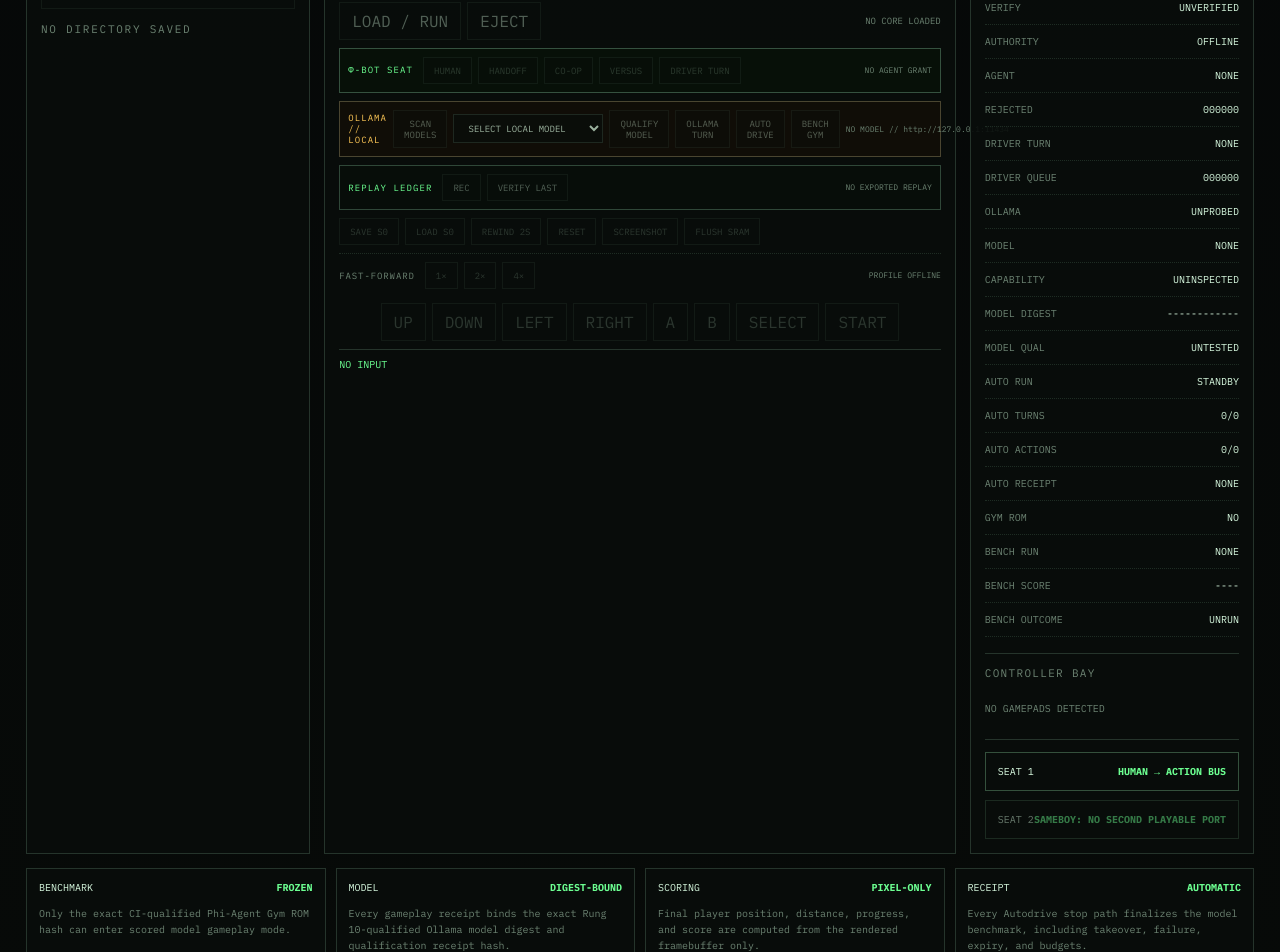
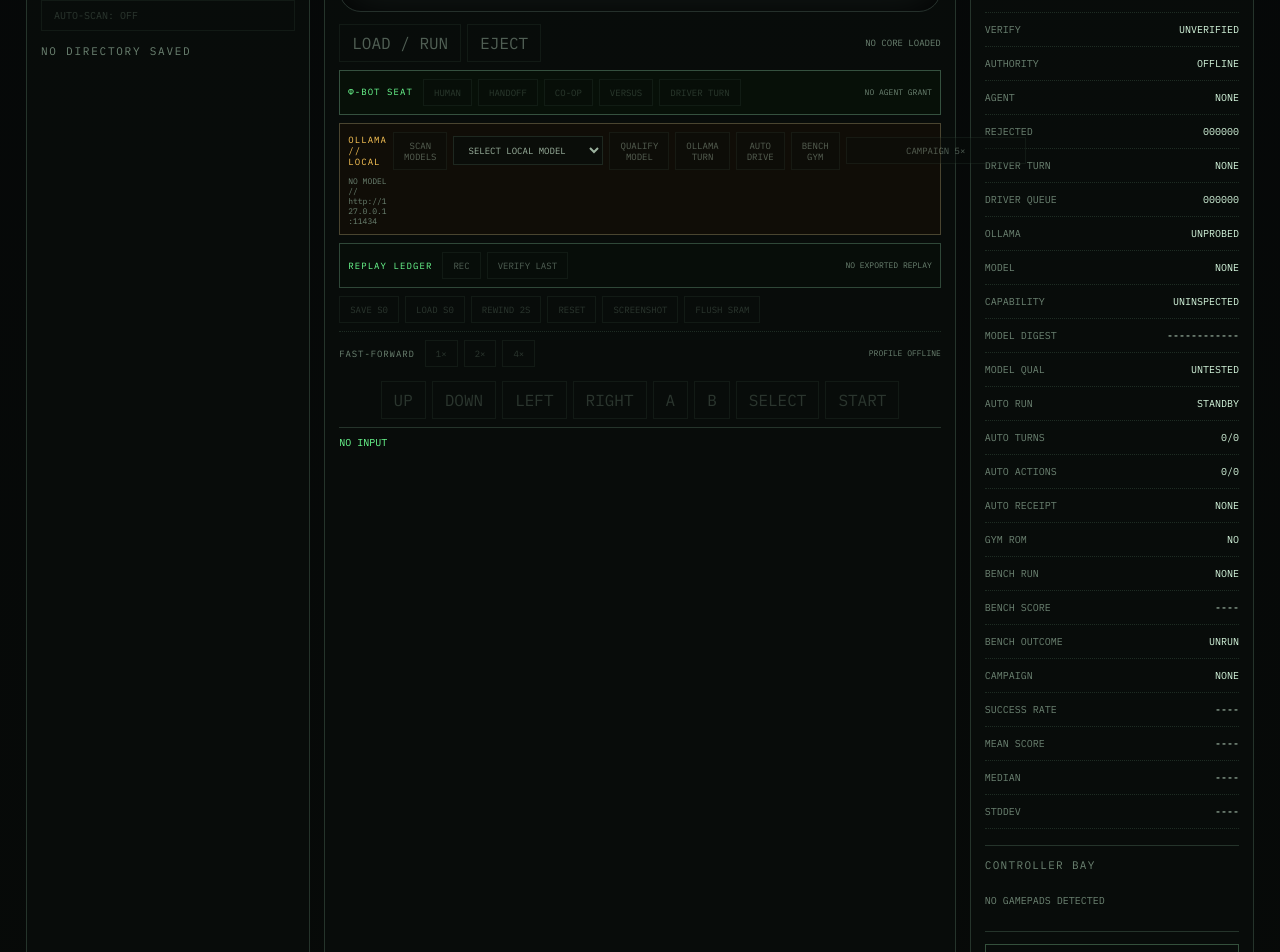
Before and after one commit to MichaelWave369/PhiCade, a React (Vite) app in the folder apps/desktop/: page / in a window 1280 px wide. Shown: the part 840-1792 px from the top of the page. Built offline with nearby package versions, Linux system fonts and the light colour scheme.

Commit message:
feat: add automatic five-trial benchmark campaigns

```diff
--- a/apps/desktop/src/App.tsx
+++ b/apps/desktop/src/App.tsx
@@ -14,13 +14,17 @@ import {
   isNativeShell,
   captureScreenshot,
   cancelAgentTurn,
+  cancelBenchmarkCampaign,
   completeOllamaTurn,
+  continueBenchmarkCampaign,
   failAutodriveProvider,
   flushGameSave,
   getAuthorityStatus,
   getAutodriveStatus,
   getDriverStatus,
+  getBenchmarkCampaignStatus,
   getLastAutodriveReceipt,
+  getLastBenchmarkCampaignReceipt,
   getLastModelGameplayBenchmark,
   getOllamaQualificationStatus,
   issueAgentTurn,
@@ -29,6 +33,7 @@ import {
   loadSettings,
   setControlMode,
   startAutodrive,
+  startBenchmarkCampaign,
   startModelGameplayBenchmark,
   stopAutodrive,
   submitAgentTurn,
@@ -49,6 +54,8 @@ import {
   type AutodriveArtifact,
   type AutodriveStatus,
   type AuthorityStatus,
+  type BenchmarkCampaignArtifact,
+  type BenchmarkCampaignStatus,
   type ControlMode,
   type FramePacket,
   type GameProfile,
@@ -65,10 +72,10 @@ const PHIBOT_AGENT_ID = "phi-local";
 const AGENT_GYM_ROM_SHA256 = "353e69e859f50f5ef14f0221e386b18b8194f771cc603696530a59617593c59e";
 
 const milestones = [
-  ["BENCHMARK", "FROZEN", "Only the exact CI-qualified Phi-Agent Gym ROM hash can enter scored model gameplay mode."],
-  ["MODEL", "DIGEST-BOUND", "Every gameplay receipt binds the exact Rung 10-qualified Ollama model digest and qualification receipt hash."],
-  ["SCORING", "PIXEL-ONLY", "Final player position, distance, progress, and score are computed from the rendered framebuffer only."],
-  ["RECEIPT", "AUTOMATIC", "Every Autodrive stop path finalizes the model benchmark, including takeover, failure, expiry, and budgets."],
+  ["TRIALS", "REPEATED", "Campaigns run 3–20 frozen trials; the desktop default is five."],
+  ["PINS", "RECHECKED", "Before every continuation trial, native PhiCade re-queries Ollama and rejects digest drift."],
+  ["EVIDENCE", "IMMUTABLE", "Campaign summaries reference SHA-256 hashes of individual Rung 12 trial receipts."],
+  ["STATS", "NATIVE", "Success rate, mean, median, min/max, and population standard deviation are computed by the shared runtime."],
 ] as const;
 
 function decodeBase64(value: string): Uint8Array {
@@ -123,6 +130,8 @@ export function App() {
   const [benchmarkRunning, setBenchmarkRunning] = useState(false);
   const [benchmarkRunId, setBenchmarkRunId] = useState<number | null>(null);
   const [lastModelBenchmark, setLastModelBenchmark] = useState<ModelBenchmarkArtifact | null>(null);
+  const [campaignStatus, setCampaignStatus] = useState<BenchmarkCampaignStatus | null>(null);
+  const [lastCampaign, setLastCampaign] = useState<BenchmarkCampaignArtifact | null>(null);
   const [scanning, setScanning] = useState(false);
 
   useEffect(() => {
@@ -608,6 +617,80 @@ export function App() {
     }
   };
 
+  const beginBenchmarkCampaign = async () => {
+    if (!settings.ollamaModel) {
+      setNotice("SELECT A LOCAL OLLAMA MODEL FIRST");
+      return;
+    }
+    if (!session || session.gameKey !== AGENT_GYM_ROM_SHA256) {
+      setNotice("CAMPAIGN REQUIRES THE EXACT PHI-AGENT GYM ROM");
+      return;
+    }
+
+    providerBusyRef.current = true;
+    setProviderBusy(true);
+    try {
+      const qualification = await getOllamaQualificationStatus(
+        settings.ollamaBaseUrl,
+        settings.ollamaModel,
+      );
+      setModelQualification(qualification);
+      if (!qualification.qualified) {
+        throw new Error("selected model digest is not qualified for campaign play");
+      }
+
+      const started = await startBenchmarkCampaign(
+        settings.ollamaBaseUrl,
+        "ollama",
+        settings.ollamaModel,
+        qualification.details.digest,
+        defaultAutodrivePolicy,
+        5,
+      );
+      frameRef.current = started.benchmark.autodrive.startedFrame;
+      setFrameNumber(started.benchmark.autodrive.startedFrame);
+      gamepadRef.current = emptyGameBoyButtons();
+      setAutodrive(started.benchmark.autodrive);
+      setAuthority(await getAuthorityStatus());
+      setDriverPendingTurnId(null);
+      setDriverQueuedActions(0);
+      setBenchmarkRunning(true);
+      setBenchmarkRunId(started.benchmark.benchmarkRunId);
+      setCampaignStatus(started.status);
+      setLastCampaign(null);
+      setLastModelBenchmark(null);
+      setLastAutodrive(null);
+      setNotice(
+        `CAMPAIGN #${started.status.campaignId} // TRIAL 1/${started.status.totalTrials} // DIGEST ${started.status.modelDigest.slice(0, 12)}…`,
+      );
+    } catch (error) {
+      setNotice(`CAMPAIGN START ERROR // ${String(error)}`);
+    } finally {
+      providerBusyRef.current = false;
+      setProviderBusy(false);
+    }
+  };
+
+  const endBenchmarkCampaign = async () => {
+    providerBusyRef.current = false;
+    setProviderBusy(false);
+    try {
+      const artifact = await cancelBenchmarkCampaign();
+      setLastCampaign(artifact);
+      setCampaignStatus(await getBenchmarkCampaignStatus());
+      setAutodrive(await getAutodriveStatus());
+      setBenchmarkRunning(false);
+      setBenchmarkRunId(null);
+      setDriverPendingTurnId(null);
+      setDriverQueuedActions(0);
+      setNotice(
+        `CAMPAIGN #${artifact.receipt.campaignId} PARTIAL // ${artifact.receipt.completedTrials}/${artifact.receipt.totalTrials} TRIALS // MEAN ${artifact.receipt.stats.meanScore1000?.toFixed(1) ?? "N/A"}`,
+      );
+    } catch (error) {
+      setNotice(`CAMPAIGN END ERROR // ${String(error)}`);
+    }
+  };
+
   const endAutodrive = async () => {
     providerBusyRef.current = false;
     setProviderBusy(false);
@@ -680,22 +763,62 @@ export function App() {
       return;
     }
 
-    void getLastModelGameplayBenchmark()
-      .then((artifact) => {
+    setBenchmarkRunning(false);
+    void (async () => {
+      try {
+        const artifact = await getLastModelGameplayBenchmark();
         if (!artifact) return;
         setLastModelBenchmark(artifact);
-        setBenchmarkRunning(false);
+
+        const campaign = await getBenchmarkCampaignStatus();
+        setCampaignStatus(campaign);
+
+        if (campaign?.active && campaign.completedTrials < campaign.totalTrials) {
+          setNotice(
+            `CAMPAIGN #${campaign.campaignId} // TRIAL ${campaign.completedTrials}/${campaign.totalTrials} SEALED // RECHECKING DIGEST`,
+          );
+          const continued = await continueBenchmarkCampaign(settings.ollamaBaseUrl);
+          frameRef.current = continued.benchmark.autodrive.startedFrame;
+          setFrameNumber(continued.benchmark.autodrive.startedFrame);
+          gamepadRef.current = emptyGameBoyButtons();
+          setAutodrive(continued.benchmark.autodrive);
+          setAuthority(await getAuthorityStatus());
+          setDriverPendingTurnId(null);
+          setDriverQueuedActions(0);
+          setBenchmarkRunId(continued.benchmark.benchmarkRunId);
+          setCampaignStatus(continued.status);
+          setBenchmarkRunning(true);
+          setNotice(
+            `CAMPAIGN #${continued.status.campaignId} // TRIAL ${continued.status.completedTrials + 1}/${continued.status.totalTrials} // DIGEST RECONFIRMED`,
+          );
+          return;
+        }
+
+        if (campaign && !campaign.active) {
+          const summary = await getLastBenchmarkCampaignReceipt();
+          if (summary) {
+            setLastCampaign(summary);
+            setBenchmarkRunId(null);
+            const stats = summary.receipt.stats;
+            setNotice(
+              `CAMPAIGN COMPLETE // ${stats.successfulTrials}/${stats.totalTrials} SUCCESS // MEAN ${stats.meanScore1000?.toFixed(1) ?? "N/A"} // σ ${stats.populationStddevScore1000?.toFixed(1) ?? "N/A"}`,
+            );
+            return;
+          }
+        }
+
         setBenchmarkRunId(null);
         const receipt = artifact.receipt;
         const score = receipt.score1000 === null ? "SCORING ERROR" : `${receipt.score1000}/1000`;
         setNotice(
           `MODEL BENCHMARK COMPLETE // ${score} // ${receipt.taskSuccess ? "TARGET REACHED" : "INCOMPLETE"} // ${receipt.stopReason.toUpperCase()}`,
         );
-      })
-      .catch((error) => {
-        setNotice(`MODEL BENCHMARK RECEIPT ERROR // ${String(error)}`);
-      });
-  }, [benchmarkRunning, autodrive]);
+      } catch (error) {
+        setBenchmarkRunId(null);
+        setNotice(`BENCHMARK / CAMPAIGN CONTINUATION ERROR // ${String(error)}`);
+      }
+    })();
+  }, [benchmarkRunning, autodrive, settings.ollamaBaseUrl]);
 
   const changeControlMode = async (mode: ControlMode) => {
     if (mode === "human") {
@@ -850,6 +973,8 @@ export function App() {
       setBenchmarkRunning(false);
       setBenchmarkRunId(null);
       setLastModelBenchmark(null);
+      setCampaignStatus(null);
+      setLastCampaign(null);
 
       const info = await startEmulation(corePath, selectedGame.path);
       const [initialAuthority, initialDriver] = await Promise.all([
@@ -891,6 +1016,8 @@ export function App() {
       setBenchmarkRunning(false);
       setBenchmarkRunId(null);
       setLastModelBenchmark(null);
+      setCampaignStatus(null);
+      setLastCampaign(null);
       providerBusyRef.current = false;
       setProviderBusy(false);
       setNotice("CORE SESSION STOPPED // BATTERY RAM FLUSHED");
@@ -917,6 +1044,7 @@ export function App() {
           <span><i className={`lamp ${ollamaOnline ? "lamp-green" : "lamp-amber"}`} /> OLLAMA {providerBusy ? "THINKING" : ollamaOnline ? "LOCAL" : "UNPROBED"}</span>
           <span><i className={`lamp ${autodrive?.active ? "lamp-amber" : "lamp-green"}`} /> AUTODRIVE {autodrive?.active ? `RUN ${autodrive.runId}` : autodrive?.stopReason?.toUpperCase() ?? "STANDBY"}</span>
           <span><i className={`lamp ${benchmarkRunning ? "lamp-amber" : lastModelBenchmark ? "lamp-green" : "lamp-green"}`} /> BENCH {benchmarkRunning ? `RUN ${benchmarkRunId}` : lastModelBenchmark ? `${lastModelBenchmark.receipt.score1000 ?? "ERR"}/1000` : "STANDBY"}</span>
+          <span><i className={`lamp ${campaignStatus?.active ? "lamp-amber" : lastCampaign ? "lamp-green" : "lamp-green"}`} /> CAMPAIGN {campaignStatus?.active ? `${campaignStatus.completedTrials}/${campaignStatus.totalTrials}` : lastCampaign ? `#${lastCampaign.receipt.campaignId}` : "STANDBY"}</span>
         </div>
       </header>
 
@@ -976,7 +1104,7 @@ export function App() {
                   <div className="phi-mark">Φ</div>
                   <h2>PHICADE</h2>
                   <p>{selectedGame ? `${selectedGame.system} // ${selectedGame.displayName}` : "SELECT CARTRIDGE"}</p>
-                  <small>RUNG 12 // MODEL GAMEPLAY BENCHMARK ONLINE</small>
+                  <small>RUNG 13 // BENCHMARK CAMPAIGNS ONLINE</small>
                 </div>
               )}
             </div>
@@ -1041,25 +1169,47 @@ export function App() {
               {autodrive?.active ? "STOP AUTO" : "AUTO DRIVE"}
             </button>
             <button
-              className={benchmarkRunning ? "benchmark-active" : ""}
+              className={benchmarkRunning && !campaignStatus?.active ? "benchmark-active" : ""}
               onClick={() => void beginModelBenchmark()}
               disabled={
                 !running
                 || replayRecording
                 || autodrive?.active
                 || providerBusy
+                || campaignStatus?.active
                 || authority?.mode !== "phi-bot"
                 || !modelQualification?.qualified
                 || !session
                 || session.gameKey !== AGENT_GYM_ROM_SHA256
               }
             >
-              {benchmarkRunning ? "BENCH RUNNING" : "BENCH GYM"}
+              {benchmarkRunning && !campaignStatus?.active ? "BENCH RUNNING" : "BENCH GYM"}
+            </button>
+            <button
+              className={campaignStatus?.active ? "campaign-active" : ""}
+              onClick={() => void (campaignStatus?.active ? endBenchmarkCampaign() : beginBenchmarkCampaign())}
+              disabled={
+                !campaignStatus?.active
+                && (
+                  !running
+                  || replayRecording
+                  || autodrive?.active
+                  || providerBusy
+                  || authority?.mode !== "phi-bot"
+                  || !modelQualification?.qualified
+                  || !session
+                  || session.gameKey !== AGENT_GYM_ROM_SHA256
+                )
+              }
+            >
+              {campaignStatus?.active ? "END CAMPAIGN" : "CAMPAIGN 5×"}
             </button>
             <small>
-              {benchmarkRunning && autodrive?.active
-                ? `BENCH #${benchmarkRunId} // AUTO ${autodrive.runId} // ${autodrive.turnsCompleted}/${autodrive.policy.maxTurns}T // SCORE PENDING`
-                : autodrive?.active
+              {campaignStatus?.active && benchmarkRunning && autodrive?.active
+                ? `CAMPAIGN #${campaignStatus.campaignId} // TRIAL ${campaignStatus.completedTrials + 1}/${campaignStatus.totalTrials} // AUTO ${autodrive.runId}`
+                : benchmarkRunning && autodrive?.active
+                  ? `BENCH #${benchmarkRunId} // AUTO ${autodrive.runId} // ${autodrive.turnsCompleted}/${autodrive.policy.maxTurns}T // SCORE PENDING`
+                  : autodrive?.active
                   ? `RUN ${autodrive.runId} // ${autodrive.turnsCompleted}/${autodrive.policy.maxTurns}T // ${autodrive.totalActions}/${autodrive.policy.maxTotalActions}A`
                 : settings.ollamaModel
                   ? `${settings.ollamaModel} // ${modelQualification?.details.digest.slice(0, 12) ?? "UNINSPECTED"}… // ${modelQualification?.details.capabilities.join("+") || "NO CAPABILITY DATA"} // ${modelQualification?.qualified ? "QUALIFIED" : "UNQUALIFIED"}${lastProviderDurationMs === null ? "" : ` // ${Math.round(lastProviderDurationMs)}MS`}`
@@ -1127,7 +1277,7 @@ export function App() {
         </section>
 
         <aside className="panel telemetry-panel">
-          <div className="panel-title">RUNTIME // RUNG 12</div>
+          <div className="panel-title">RUNTIME // RUNG 13</div>
           <dl>
             <div><dt>FRAME</dt><dd>{frameNumber.toString().padStart(6, "0")}</dd></div>
             <div><dt>INPUT QUEUE</dt><dd>{bus.pending.toString().padStart(6, "0")}</dd></div>
@@ -1161,6 +1311,11 @@ export function App() {
             <div><dt>BENCH RUN</dt><dd>{benchmarkRunning ? `#${benchmarkRunId} ACTIVE` : lastModelBenchmark ? `#${lastModelBenchmark.receipt.benchmarkRunId}` : "NONE"}</dd></div>
             <div><dt>BENCH SCORE</dt><dd>{lastModelBenchmark?.receipt.score1000 === null || lastModelBenchmark?.receipt.score1000 === undefined ? "----" : `${lastModelBenchmark.receipt.score1000}/1000`}</dd></div>
             <div><dt>BENCH OUTCOME</dt><dd>{lastModelBenchmark ? lastModelBenchmark.receipt.taskSuccess ? "TARGET REACHED" : lastModelBenchmark.receipt.recordStatus : "UNRUN"}</dd></div>
+            <div><dt>CAMPAIGN</dt><dd>{campaignStatus?.active ? `#${campaignStatus.campaignId} ${campaignStatus.completedTrials}/${campaignStatus.totalTrials}` : lastCampaign ? `#${lastCampaign.receipt.campaignId} ${lastCampaign.receipt.recordStatus}` : "NONE"}</dd></div>
+            <div><dt>SUCCESS RATE</dt><dd>{lastCampaign ? `${(lastCampaign.receipt.stats.successRate * 100).toFixed(1)}%` : "----"}</dd></div>
+            <div><dt>MEAN SCORE</dt><dd>{lastCampaign?.receipt.stats.meanScore1000 === null || lastCampaign?.receipt.stats.meanScore1000 === undefined ? "----" : lastCampaign.receipt.stats.meanScore1000.toFixed(1)}</dd></div>
+            <div><dt>MEDIAN</dt><dd>{lastCampaign?.receipt.stats.medianScore1000 === null || lastCampaign?.receipt.stats.medianScore1000 === undefined ? "----" : lastCampaign.receipt.stats.medianScore1000.toFixed(1)}</dd></div>
+            <div><dt>STDDEV</dt><dd>{lastCampaign?.receipt.stats.populationStddevScore1000 === null || lastCampaign?.receipt.stats.populationStddevScore1000 === undefined ? "----" : lastCampaign.receipt.stats.populationStddevScore1000.toFixed(1)}</dd></div>
           </dl>
 
           <div className="rule" />
@@ -1202,7 +1357,7 @@ export function App() {
         ))}
       </section>
 
-      <footer>MEASURE THE MODEL ON A FROZEN WORLD // PIXELS IN // GOVERNED ACTIONS OUT // SCORE + RECEIPT, NOT VIBES</footer>
+      <footer>ONE RUN IS EVIDENCE // REPEATED FROZEN TRIALS REVEAL CONSISTENCY // HASH EVERY TRIAL // AVERAGE NOTHING YOU DID NOT RECORD</footer>
     </main>
   );
 }
```
